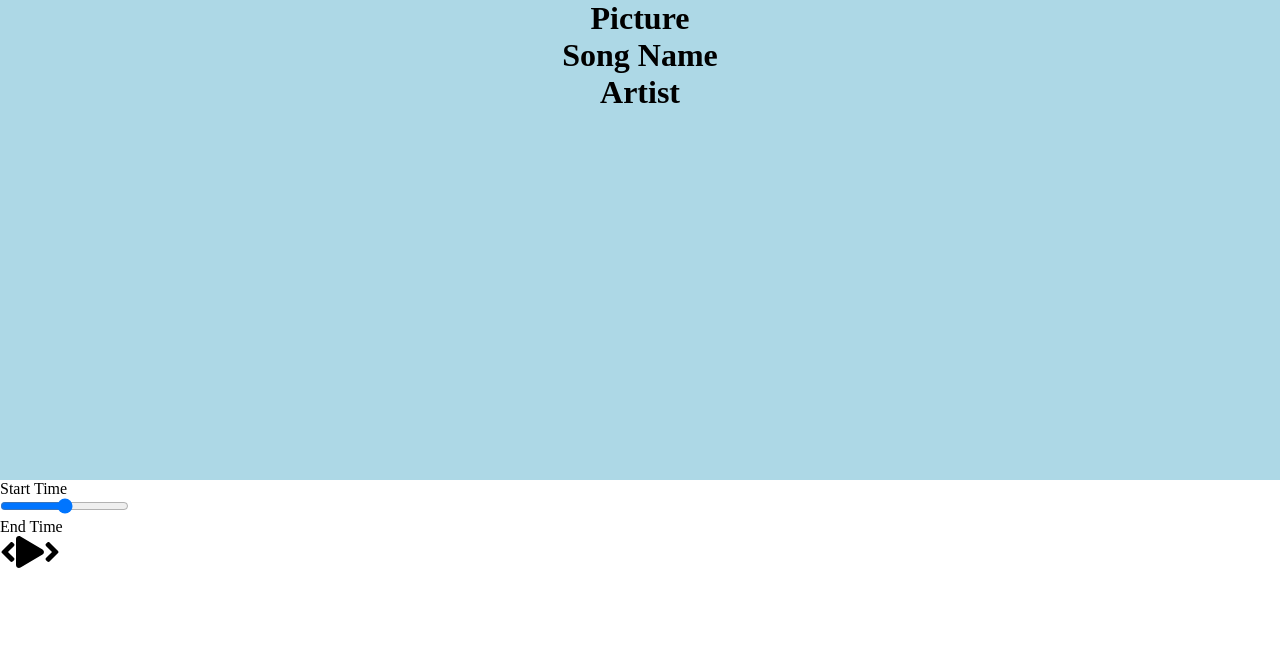
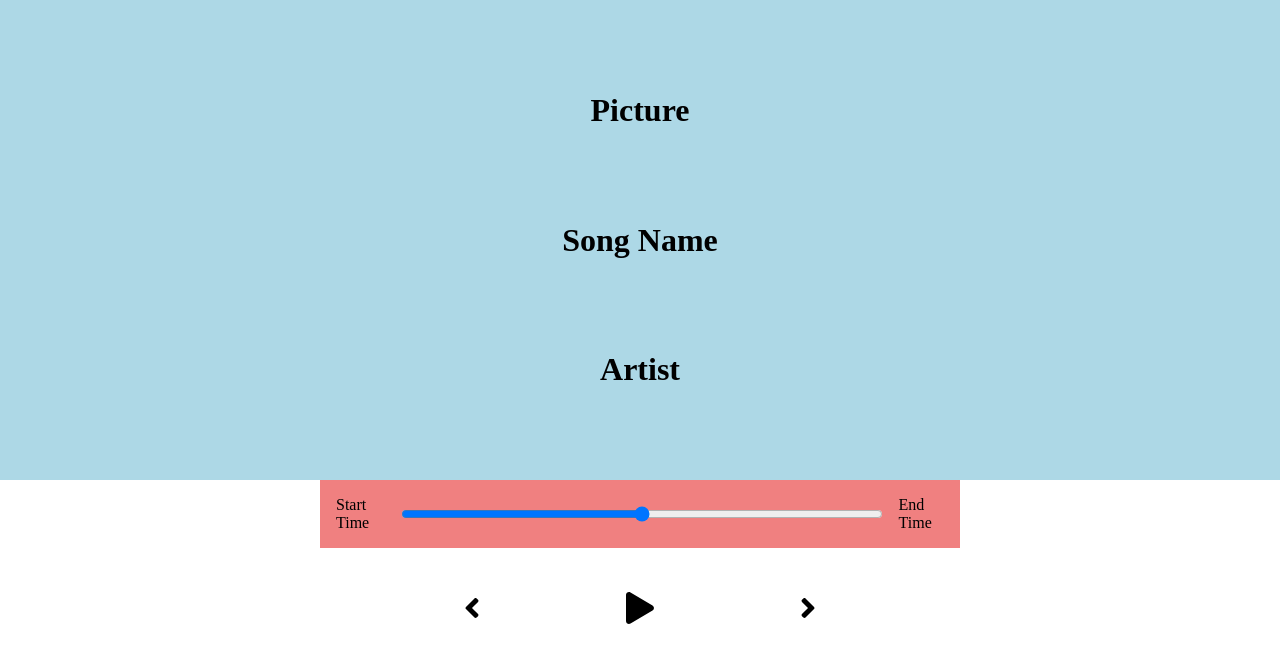
Before and after one commit to ImanRS1/React-Music-Player, a React (Create React App) app: page / in a window 1280 px wide. Shown: the top 662 px of the page. Built offline with nearby package versions, Linux system fonts and the light colour scheme.

Commit message:
added init styling to components

```diff
--- a/src/styles/_player.scss
+++ b/src/styles/_player.scss
@@ -0,0 +1,31 @@
+.player {
+  min-height: 20vh;
+  display: flex;
+  flex-direction: column;
+  align-items: center;
+  justify-content: space-between;
+}
+
+.time-control {
+  width: 50%;
+  background-color: lightcoral;
+  display: flex;
+  input {
+    width: 100%;
+    padding: 1rem 2rem;
+  }
+  p {
+    padding: 1rem;
+  }
+}
+
+.play-control {
+  display: flex;
+  justify-content: space-between;
+  align-items: center;
+  padding: 1rem;
+  width: 30%;
+  svg {
+    cursor: pointer;
+  }
+}
--- a/src/styles/_song.scss
+++ b/src/styles/_song.scss
@@ -4,4 +4,5 @@
   display: flex;
   flex-direction: column;
   align-items: center;
+  justify-content: space-evenly;
 }
```
